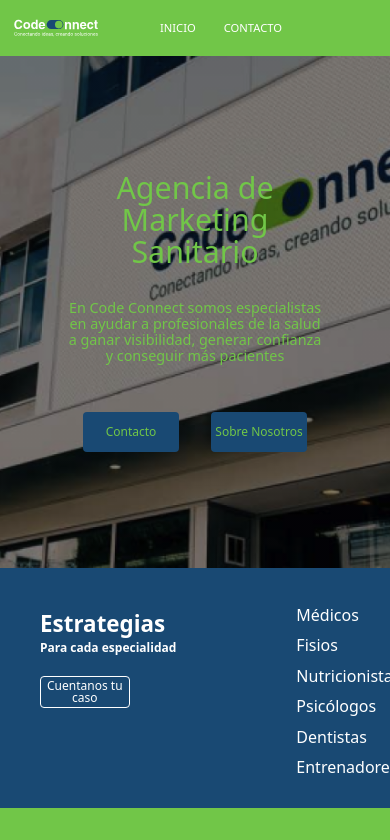
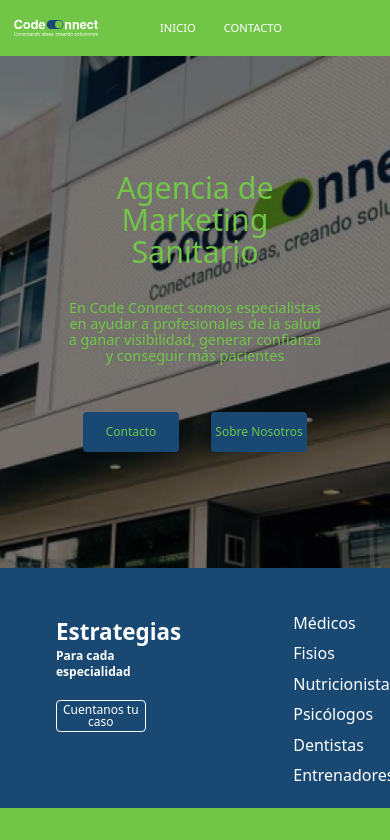
Before and after one commit to rochamiguel1/codeconnect2.0, a React (Create React App) app: page / in a window 390 px wide. Shown: the top 840 px of the page. Built offline with nearby package versions, Linux system fonts and the light colour scheme.

Commit message:
sabado 22

```diff
--- a/src/components/Footer/Footer.css
+++ b/src/components/Footer/Footer.css
@@ -16,9 +16,7 @@
 }
 
 .contenedorespecialidades h2 {
-    font-size: 1.5rem
-        /* 24px */
-    ;
+    font-size: 1.5em;
     line-height: 2rem;
     padding-bottom: 1.25rem
 }
@@ -102,7 +100,6 @@
 @media screen and (max-width:480px) {
 
     .contenedorfooter {
-
         justify-content: space-around;
         padding: 2rem;
         gap: 16px;
@@ -110,13 +107,13 @@
     .contenedorespecialidades {
         font-size: 0.75em;
         line-height: 0.75rem;
-        padding-bottom: 1.25rem
+        padding-top: 1rem;
     }
-    .contenedorespecialidades h2 {
+    /* .contenedorespecialidades h2 {
         font-size: 1em;
         line-height: 1rem;
         padding-bottom: 2rem
-    }
+    } */
     .contenedorlogo {
         display: none;
     }
--- a/src/components/Strategy/Strategy.css
+++ b/src/components/Strategy/Strategy.css
@@ -2,13 +2,14 @@
     display: flex;
     background: #194973;
     padding: 5rem;
+    height: 15.625rem;
+
 }
 
 .contenedortexto {
     display: flex;
     flex-direction: column;
     align-items: start;
-    justify-content: flex-start;
     color: #ffffff;
 }
 
@@ -29,8 +30,8 @@
     width: 11.875rem;
     border-radius: 0.25rem;
     border-width: .0625rem;
-    margin-top: 1.25rem;
-    margin-bottom: 2.5rem;
+
+
     color: #ffffff;
 
 }
@@ -39,13 +40,11 @@
     display: flex;
     flex-direction: column;
     gap: 1rem;
-    margin-left: 12rem
-        /* 192px */
-    ;
+    margin-left: 12rem;
 }
 
 .grupo1 {
-    flex-direction: row;
+    display: flex;
     gap: 1rem;
     color: #ffffff;
     font-size: 1.5em;
@@ -53,26 +52,26 @@
 }
 
 .grupo2 {
-    flex-direction: row;
+    display: flex;
     gap: 1rem;
     color: #ffffff;
     font-size: 1.5em;
     font-weight: 700;
 }
 
-.todosenlaces {
+/* .todosenlaces {
     display: flex;
     flex-direction: column;
     justify-content: center;
 
-}
+} */
 
 @media screen and (max-width:480px) {
 
     .contenedorstrategy {
-        padding: 2.5rem;
+        padding: 3rem;
         height: 15rem;
-        gap: 0.5rem;
+
     }
 
     .linea1 {
@@ -87,6 +86,10 @@
         font-weight: 700
     }
 
+    .contenedortexto {
+        margin-left: 0.5rem;
+    }
+
     .contenedortexto button {
         font-size: 0.75em;
         line-height: 0.75rem;
@@ -99,6 +102,8 @@
         gap: 1rem;
         height: 1.5rem;
         width: 2rem;
+        position: relative;
+        margin-right: 5rem;
     }
 
     .grupo1 {
@@ -116,14 +121,13 @@
         line-height: 0.9rem
     }
 
-    .todosenlaces {
+    /* .todosenlaces {
         flex-direction: column;
         justify-content: center;
-        line-height: 0.9rem
-            /* 32px */
-        ;
+        line-height: 0.9rem;
         font-weight: 500;
-    }
+
+    } */
 
 }
 
--- a/src/components/Strategy/Strategy.jsx
+++ b/src/components/Strategy/Strategy.jsx
@@ -6,19 +6,19 @@ import '../Strategy/Strategy.css'
 export default function Strategy() {
     return (
 
-        <div className='contenedorstrategy  bg-azul p-20 h-[250px] flex gap-6 '>
-            <div className='contenedortexto flex flex-col text-blanco items-start justify-start'>
+        <div className='contenedorstrategy  '>
+            <div className='contenedortexto '>
                 <h3 className='linea1 text-4xl font-bold'>Estrategias</h3>
                 <h3 className='linea2 text-2xl font-bold'>Para cada especialidad</h3>
                 <Link to='/Contact' target='top'><button className='h-[55px] w-[190px] text-blanco rounded border mt-5 mb-10'>Cuentanos tu caso</button> </Link>
             </div>
             <div className=' contenedorenlaces '>
-                <div className='grupo1 flex gap-4 text-blanco  '>
+                <div className='grupo1     '>
                     <Link to='/Médicos'> <Enlaces text={'Médicos'} /> </Link>
                     <Link to='/Fisios'><Enlaces text={'Fisios'} /> </Link>
                     <Link to='/Nutricionistas'><Enlaces text={'Nutricionistas'} /> </Link>
                 </div>
-                <div className='grupo2 flex gap-4 text-blanco'>
+                <div className='grupo2 '>
                     <Link to='/Psicologos'><Enlaces text={'Psicólogos'} /> </Link>
                     <Link to='/Dentistas'> <Enlaces text={'Dentistas'} /> </Link>
                     <Link to='/Entrenadores'><Enlaces text={'Entrenadores'} /> </Link>
```
